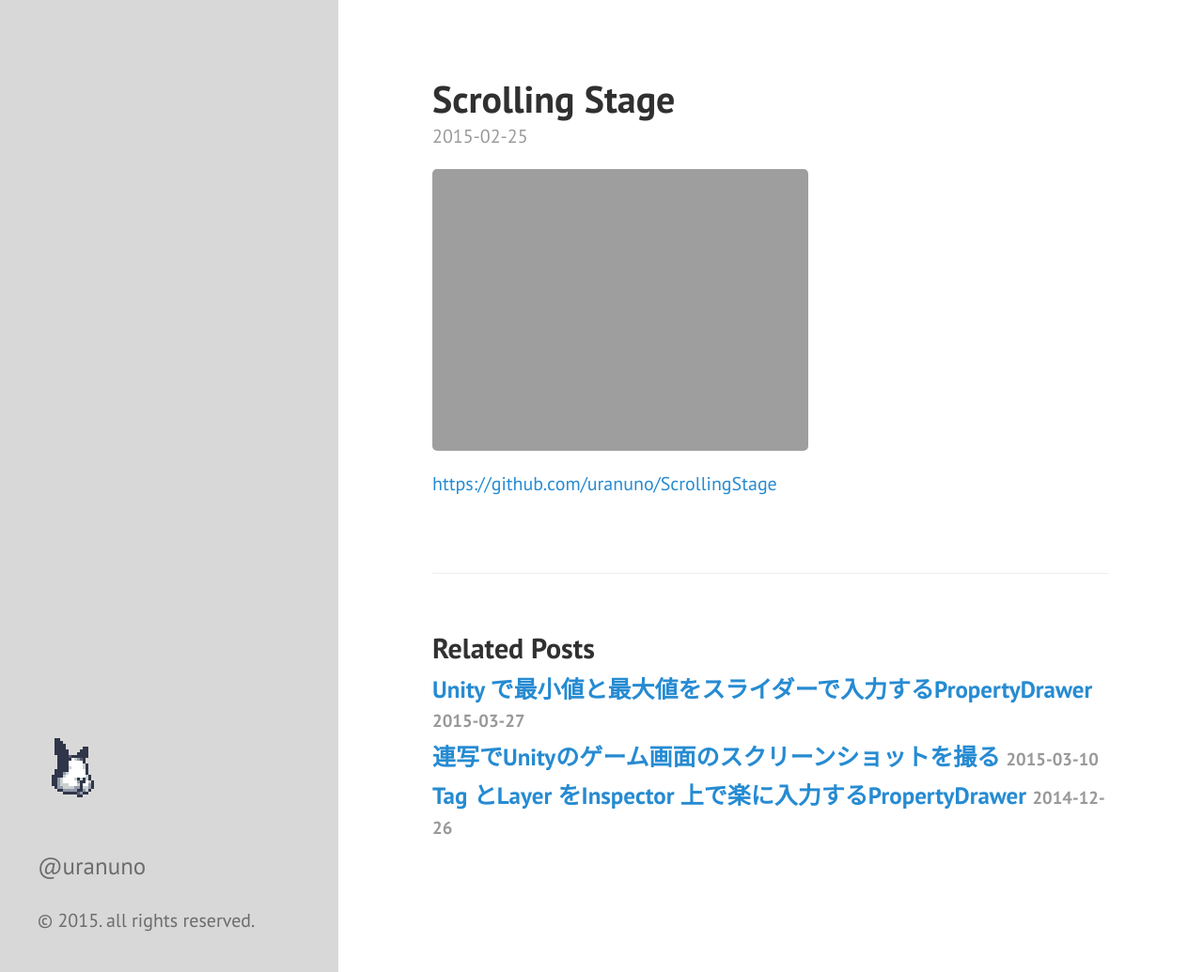
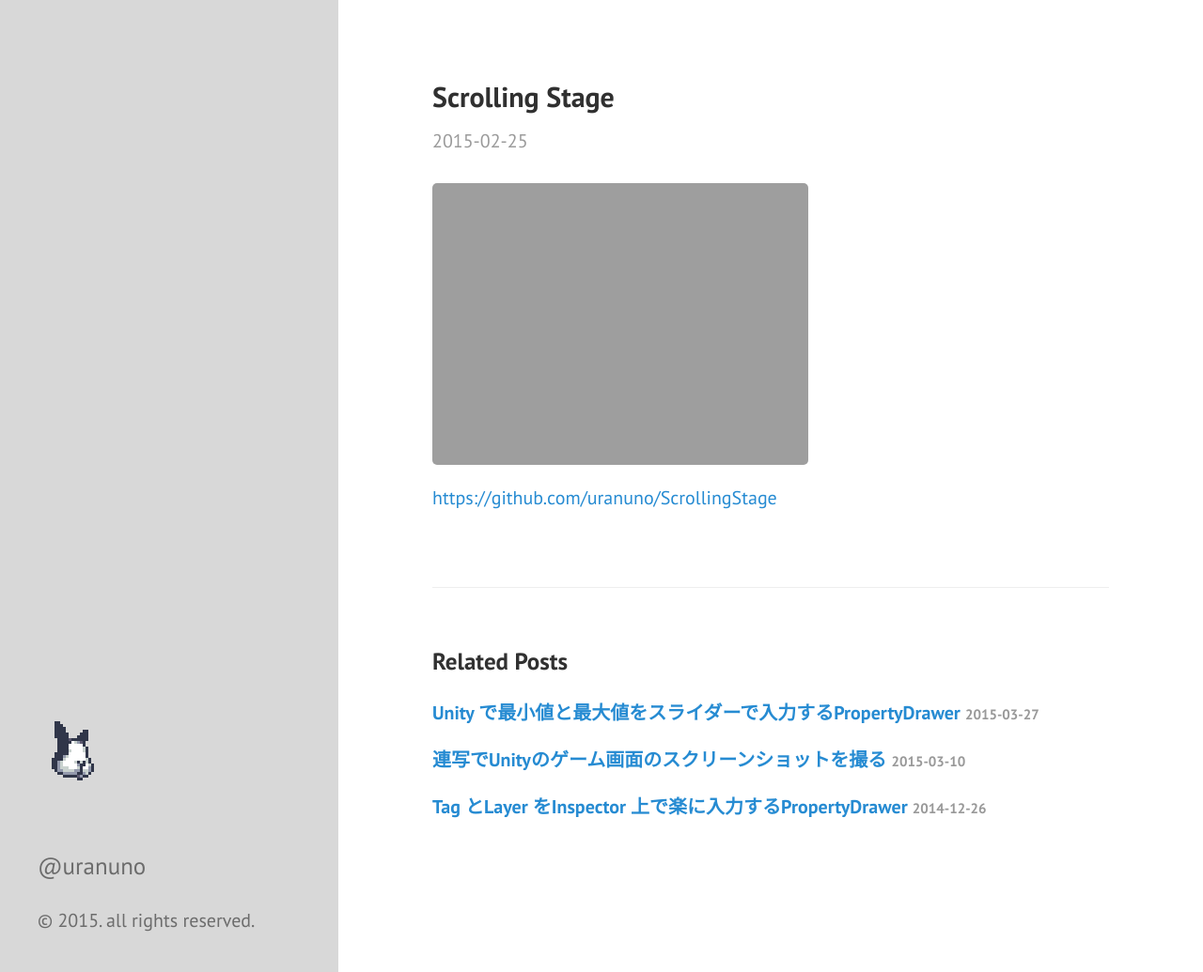
Before and after one commit to uranuno/uranuno.github.io, a Jekyll site: the page built from _posts/2015-02-25-scrolling-stage.md, in a window 1280 px wide and 1035 px high. Shown: the whole window at 94% size. Built offline with Jekyll 4.4.1, drawn with Linux system fonts in a browser that asks for light colours; Markdown is read by kramdown in place of the engine named in the settings.

Commit message:
文字の大きさ調整

```diff
--- a/public/css/nunomemo.css
+++ b/public/css/nunomemo.css
@@ -4,6 +4,21 @@
 
 html {
   font-family: "PT Sans", Helvetica, Arial, "游ゴシック", "YuGothic", sans-serif;
+}
+
+/* Headings */
+h1, h2, h3, h4, h5, h6 {
+  line-height: 1.5;
+  margin-bottom: 1rem;
+}
+h1 {
+  font-size: 1.5rem;
+}
+h2 {
+  font-size: 1.25rem;
+}
+h3, h4, h5, h6 {
+  font-size: 1rem;
 }
 
 /* Sidebar image */
@@ -16,7 +31,11 @@
   font-size: 1.25rem;
 }
 
-/* Tag */
+/* Date and Tag */
+.post-date {
+  margin-bottom: 1.5rem;
+}
+
 .post-tags {
   margin-left: 0.25em;
 }
```
Lines whose indentation alone changed are shown as unchanged.
